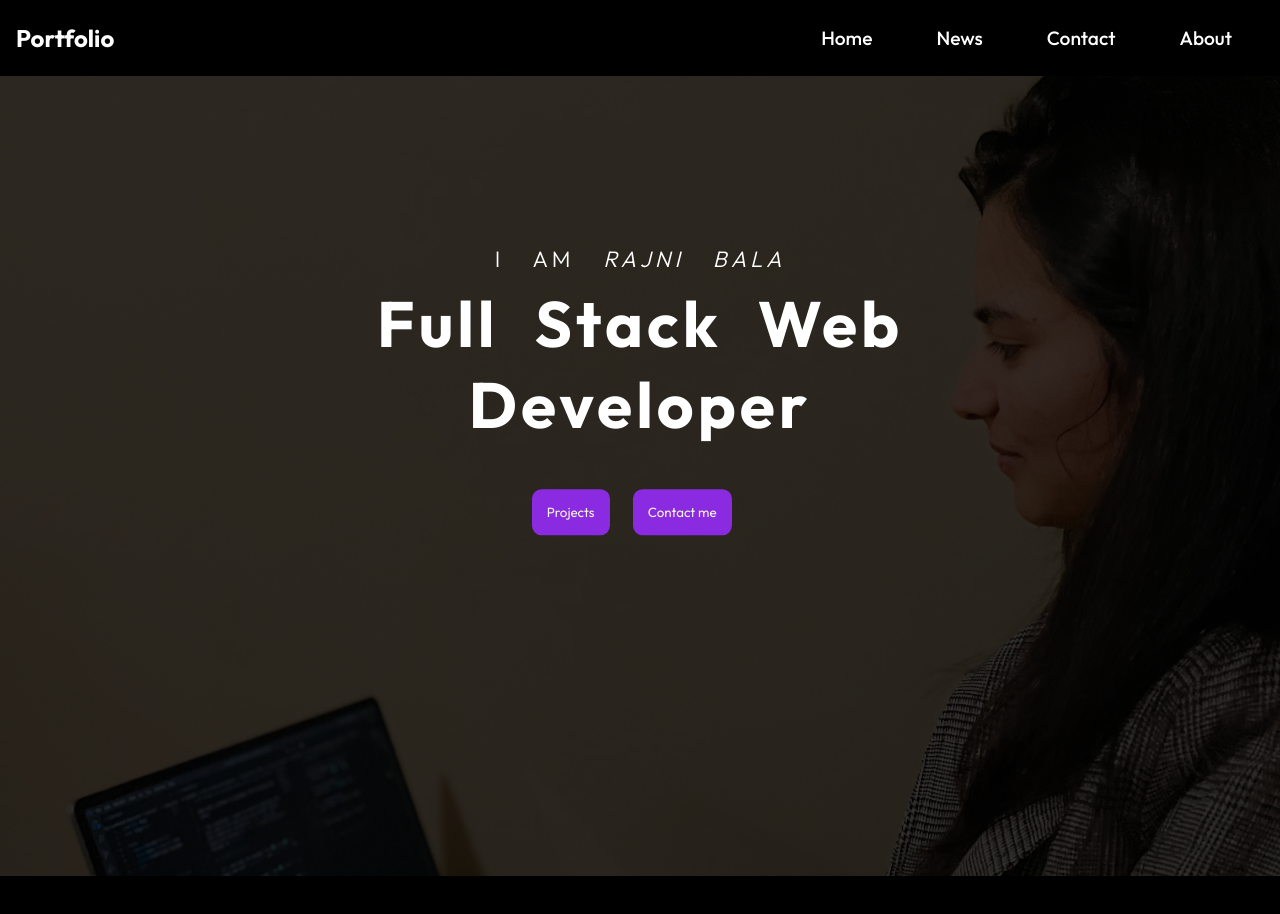
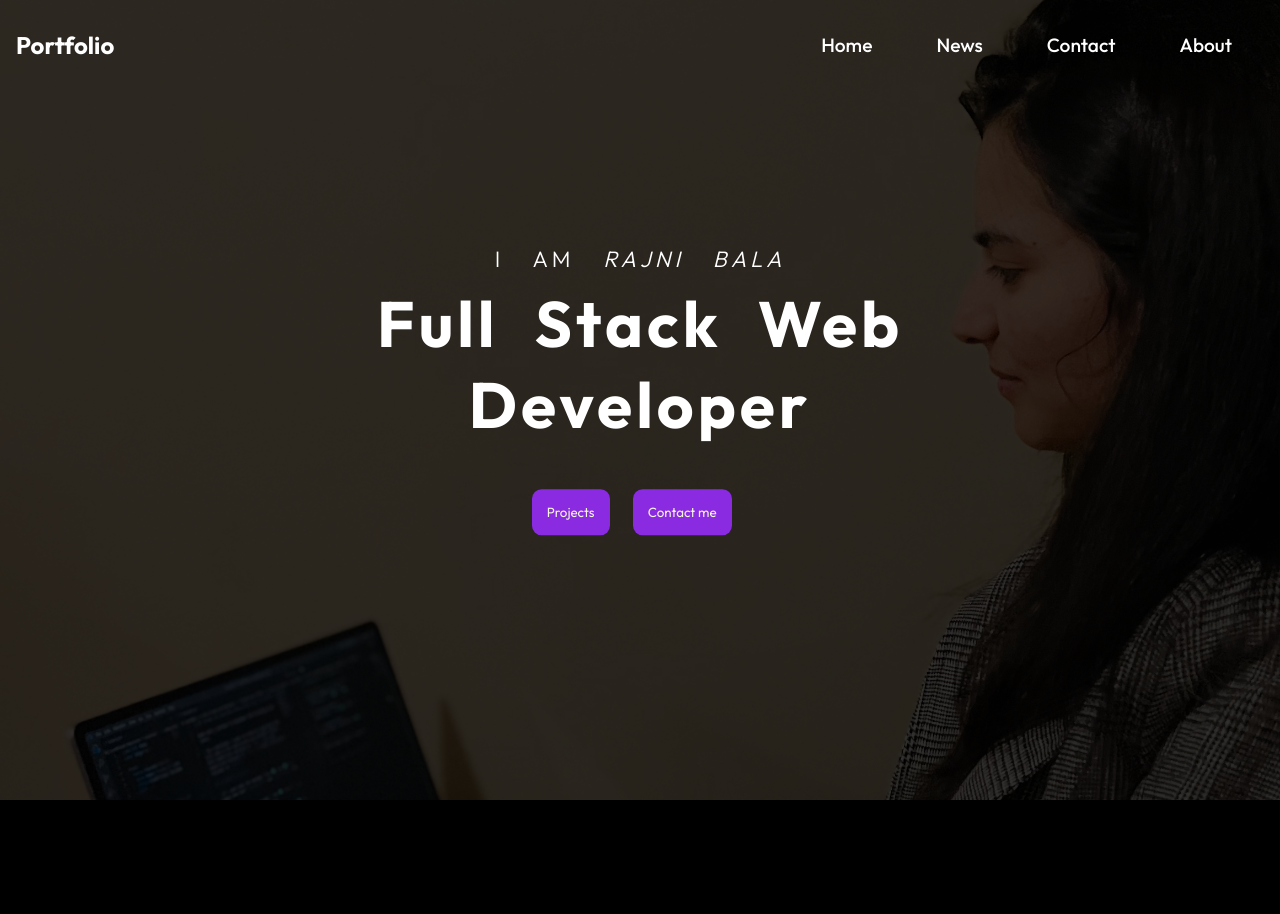
Before and after one commit to rbala16/my-portfolio-website_rb, a React (Create React App) app: page / in a window 1280 px wide. Shown: the top 914 px of the page. Built offline with nearby package versions, Linux system fonts and the light colour scheme.

Commit message:
finished with header and nav components

```diff
--- a/src/components/navigation/Navigation.js
+++ b/src/components/navigation/Navigation.js
@@ -8,9 +8,19 @@
 const [click,setClick]= useState(false);
 const  handleClick = () => setClick(!click);
 
+const [color,setColor]= useState(false);
+const changeColor = ()=>{
+  if(window.scrollY>=100){
+    setColor(true);
+  }
+  else{
+    setColor(false);
+  }
+  }
+ window.addEventListener('scroll',changeColor);
 
   return (
-    <nav className='header'>
+    <nav className={color ? 'header header-bg': 'header'}>
       <h1>Portfolio</h1>
 <ul className={click ? 'nav-menu active': 'nav-menu'}>
 
--- a/src/components/navigation/navigation.css
+++ b/src/components/navigation/navigation.css
@@ -3,9 +3,16 @@
   justify-content: space-between;
   align-items: center;
   padding: 1rem;
+  position:fixed;
+  width: 100%;
+  height: 90px;
+  z-index: 10;
 }
 
-
+.header-bg{
+  background-color: rbga(0,0,0,0.8);
+  transition: 0.5s;
+}
 
 ul {
   list-style-type: none;
```
